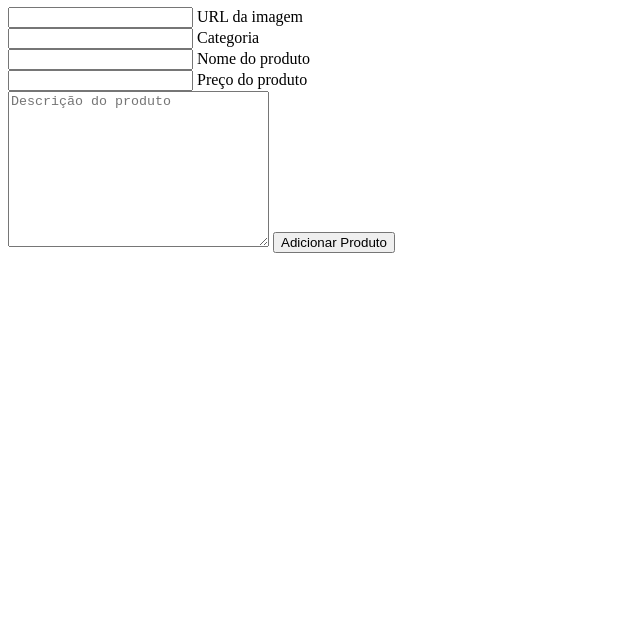
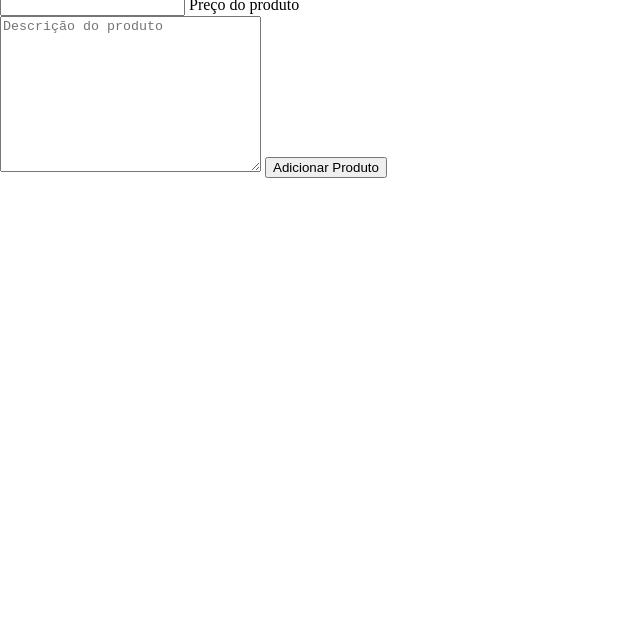
Before and after one commit to ClaytonJosue/alura_geek, a website: page pages/add_products.html in a window 1280 px wide. Shown: the part 176-800 px from the top of the page, without its empty margins (0-640 px from the left). Drawn offline with Linux system fonts and the light colour scheme.

Commit message:
add the reset css to add product page

```diff
--- a/pages/add_products.html
+++ b/pages/add_products.html
@@ -3,6 +3,7 @@
 <head>
   <meta charset="UTF-8">
   <meta name="viewport" content="width=device-width, initial-scale=1.0">
+  <link rel="stylesheet" href="../src/css/reset.css">
   <title>Add Product</title>
 </head>
 <body>
```
